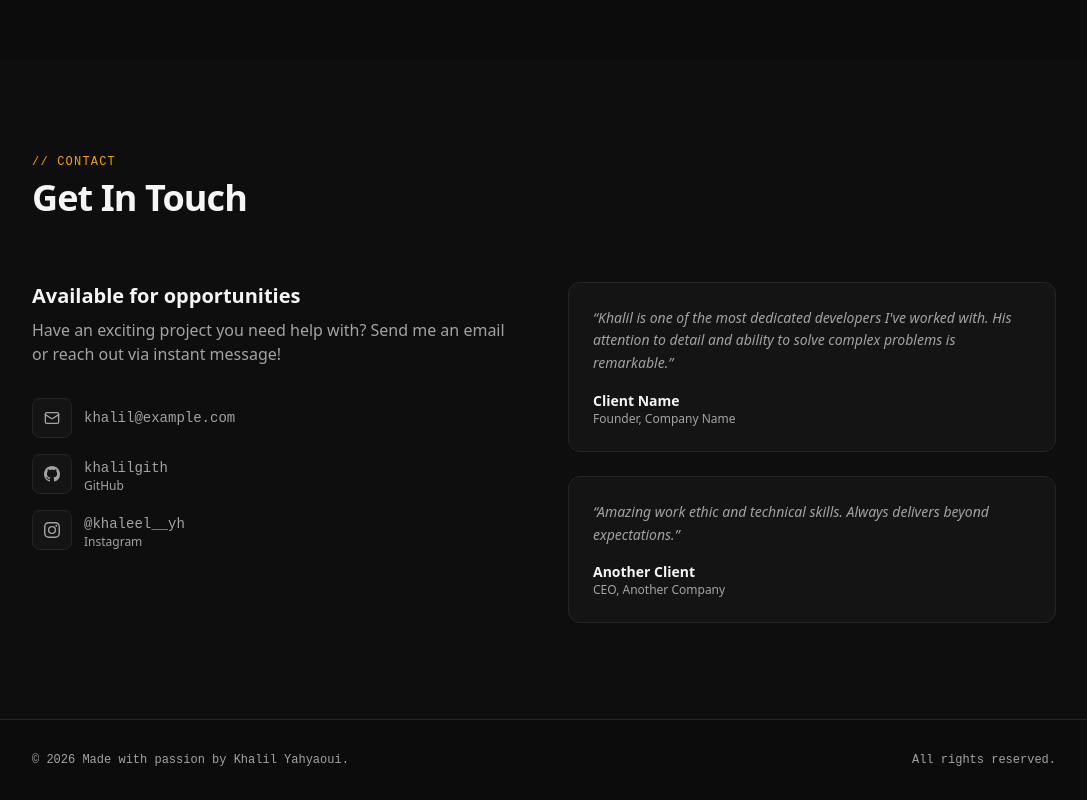
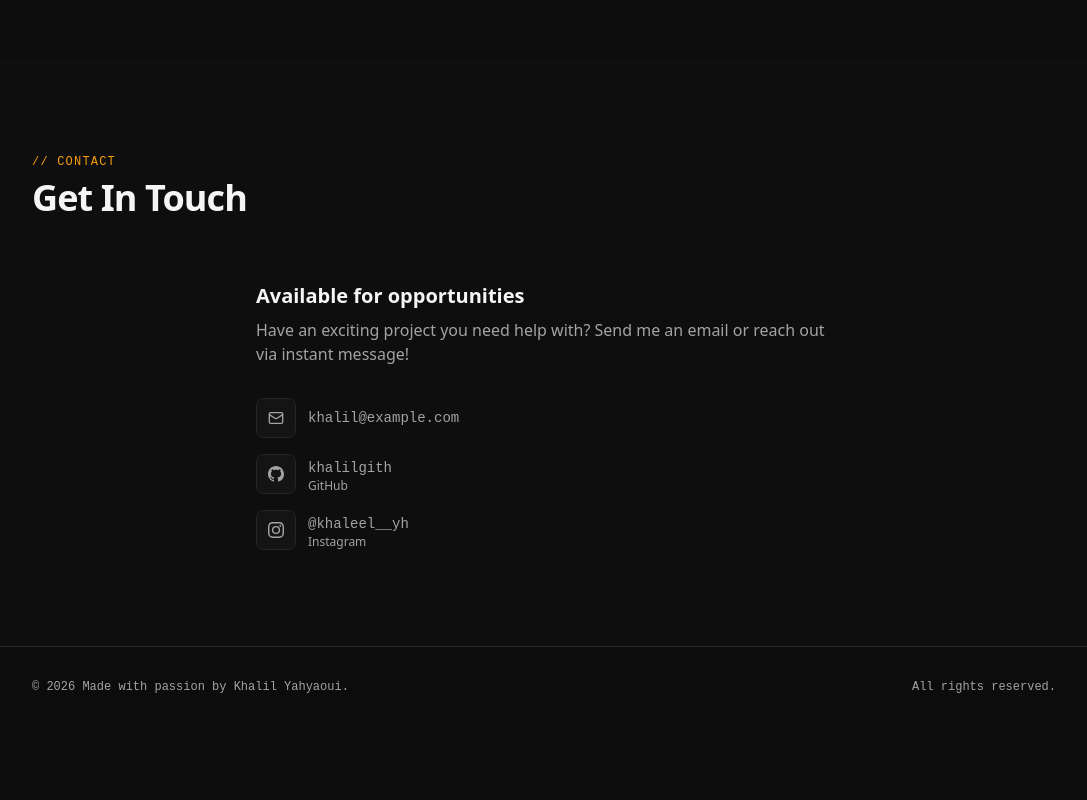
Before and after one commit to khalilgith/portofilo, a Next.js app: page / in a window 1280 px wide. Shown: the part 4672-5472 px from the top of the page, without its empty margins (96-1183 px from the left). After the commit the page ends 5399 px from the top, so only its background shows below. Built offline with nearby package versions, Linux system fonts and the light colour scheme.

Commit message:
Remove testimonials from contact section

```diff
--- a/src/components/Contact.tsx
+++ b/src/components/Contact.tsx
@@ -2,7 +2,7 @@
 
 import { motion } from "framer-motion"
 import { Mail } from "lucide-react"
-import { personalInfo, socialLinks, testimonials } from "@/lib/data"
+import { personalInfo, socialLinks } from "@/lib/data"
 
 export default function Contact() {
   return (
@@ -21,7 +21,7 @@ export default function Contact() {
           <h2 className="text-3xl sm:text-4xl font-bold tracking-tight">Get In Touch</h2>
         </motion.div>
 
-        <div className="grid gap-12 lg:grid-cols-2">
+        <div className="max-w-xl mx-auto">
           <motion.div
             initial={{ opacity: 0, y: 20 }}
             whileInView={{ opacity: 1, y: 0 }}
@@ -67,31 +67,6 @@ export default function Contact() {
               />
             </div>
           </motion.div>
-
-          <motion.div
-            initial={{ opacity: 0, y: 20 }}
-            whileInView={{ opacity: 1, y: 0 }}
-            viewport={{ once: true }}
-            transition={{ duration: 0.5, delay: 0.2 }}
-            className="space-y-6"
-          >
-            {testimonials.map((t, index) => (
-              <div
-                key={index}
-                className="rounded-xl border border-border bg-card p-6 transition-all duration-300 hover:border-primary/50"
-              >
-                <p className="mb-4 text-sm text-muted-foreground leading-relaxed italic">
-                  &ldquo;{t.quote}&rdquo;
-                </p>
-                <div>
-                  <p className="text-sm font-semibold">{t.author}</p>
-                  <p className="text-xs text-muted-foreground">
-                    {t.role}, {t.company}
-                  </p>
-                </div>
-              </div>
-            ))}
-          </motion.div>
         </div>
       </div>
     </section>
```
